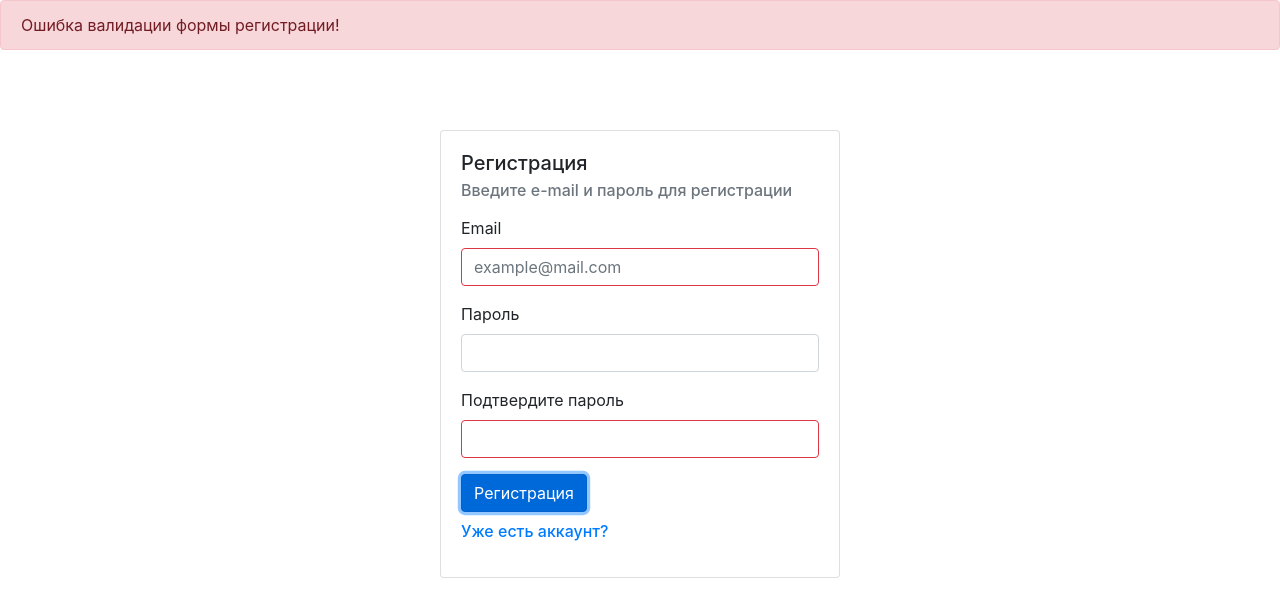
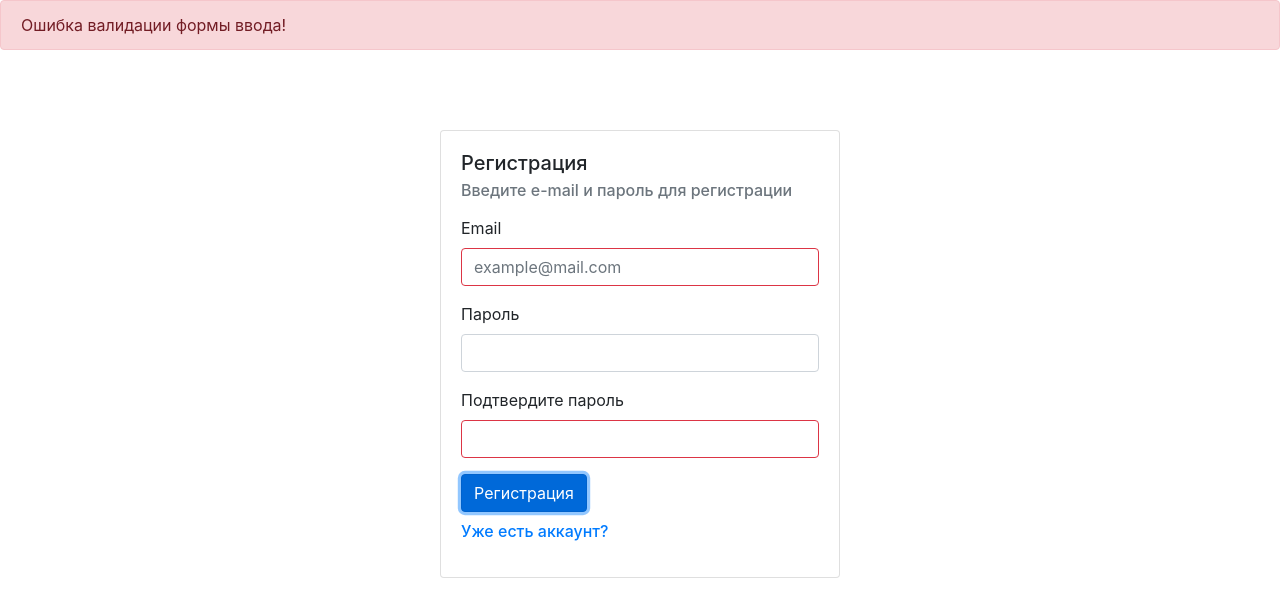
Before and after one commit to chiralium/events_spa, a Vue app in the folder frontend/client/: page / in a window 1280 px wide. Both pictures are taken after a click on the button "Регистрация". Shown: the top 616 px of the page. Built offline with nearby package versions, Linux system fonts and the light colour scheme; no server answers.

Commit message:
Add: Message.vue

```diff
--- a/frontend/client/src/App.vue
+++ b/frontend/client/src/App.vue
@@ -1,17 +1,35 @@
 <template>
   <div id="app">
-    <router-view/>
+    <span v-if="pop_up_message">
+      <message v-bind:text="pop_up_message.text" v-bind:type="pop_up_message.type"></message>
+    </span>
+    <register @form_submit="register_on_submit"></register>
   </div>
 </template>
 
 <script>
+
+import Register from './components/Register.vue';
+import Message from './components/Message';
+
 export default {
+  data() {
+    return {
+      pop_up_message: null
+    }
+  },
+  methods: {
+    register_on_submit(data) {
+      this.pop_up_message = data;
+    }
+  },
   name: 'App',
+  components: {
+    'register': Register,
+    'message' : Message
+  }
 };
 </script>
 
 <style>
-#app {
-  margin-top: 10%;
-}
 </style>
--- /dev/null
+++ b/frontend/client/src/components/Message.vue
@@ -0,0 +1,17 @@
+<template>
+  <div
+    v-bind:class="{'alert alert-danger'  : type === 'error',
+                   'alert alert-success' : type === 'success',
+                   'alert alert-info'    : type === 'info'}">
+    {{ text }}
+  </div>
+</template>
+
+<script>
+    export default {
+        props: ['text', 'type'],
+        name: "Message.vue"
+    }
+</script>
+
+<style scoped></style>
--- a/frontend/client/src/components/Register.vue
+++ b/frontend/client/src/components/Register.vue
@@ -2,8 +2,6 @@
     <div>
     <!-- Register form -->
     <div v-if="is_register">
-      <div v-if="message !== ''" class="alert alert-info" role="alert">{{ message }}</div>
-      <div v-if="!form_is_valid" class="alert alert-danger" role="alert">Ошибка валидации формы регистрации!</div>
         <div class="d-flex justify-content-center">
           <div class="card" style="width: 25rem; margin-top: 5%">
             <div class="card-body">
@@ -75,28 +73,23 @@
         name: "Register",
         data() {
           return {
-            message: '',
             original_password: '',
             confirmed_password: '',
             email_address: '',
+
             form_is_valid: true,
             is_register: true
           }
         },
 
         methods: {
-          /* getting the main message */
-          getMessage() {
-            const path = "http://127.0.0.1:8000/api/register";
-            axios.get(path).then((res) => {
-              if (res.data.error) this.msg = "Something gonna wrong";
-              else this.msg = res.data.message;
-            })
-          },
-
           /* check the form fields */
           form_submit() {
             if ( (this.form_is_valid = this.is_compared && this.email_is_valid) ) this.registration();
+            else {
+              this.$emit('form_submit',
+                          {text : 'Ошибка валидации формы ввода!', type : 'error'})
+            }
           },
 
           /* change the form */
@@ -116,8 +109,8 @@
                 "password" : this.original_password
               })
             }).then((response) => {
-              if (response.data.is_user_exists) this.message = "Пользователь уже существует!";
-              else this.message = "Регистрация прошла успешно!";
+              if (response.data.is_user_exists) this.$emit('form_submit', {text : 'Пользователь с таким E-mail уже существует!', type : 'error'})
+              else this.$emit('form_submit', {text : 'Регистрация прошла успешно!', type : 'success'})
             }, (error) => console.log(error))
           }
 
@@ -135,10 +128,6 @@
             var re = /^(([^<>()[\]\\.,;:\s@"]+(\.[^<>()[\]\\.,;:\s@"]+)*)|(".+"))@((\[[0-9]{1,3}\.[0-9]{1,3}\.[0-9]{1,3}\.[0-9]{1,3}\])|(([a-zA-Z\-0-9]+\.)+[a-zA-Z]{2,}))$/;
             return re.test(this.email_address);
           }
-        },
-
-        created() {
-          this.getMessage()
         }
     }
 </script>
--- a/frontend/client/src/main.js
+++ b/frontend/client/src/main.js
@@ -2,7 +2,6 @@
 // (runtime-only or standalone) has been set in webpack.base.conf with an alias.
 import Vue from 'vue';
 import App from './App';
-import router from './router';
 
 import 'bootstrap/dist/css/bootstrap.css'
 
@@ -11,7 +10,6 @@ Vue.config.productionTip = false;
 /* eslint-disable no-new */
 new Vue({
   el: '#app',
-  router,
   components: { App },
   template: '<App/>',
 });
```
